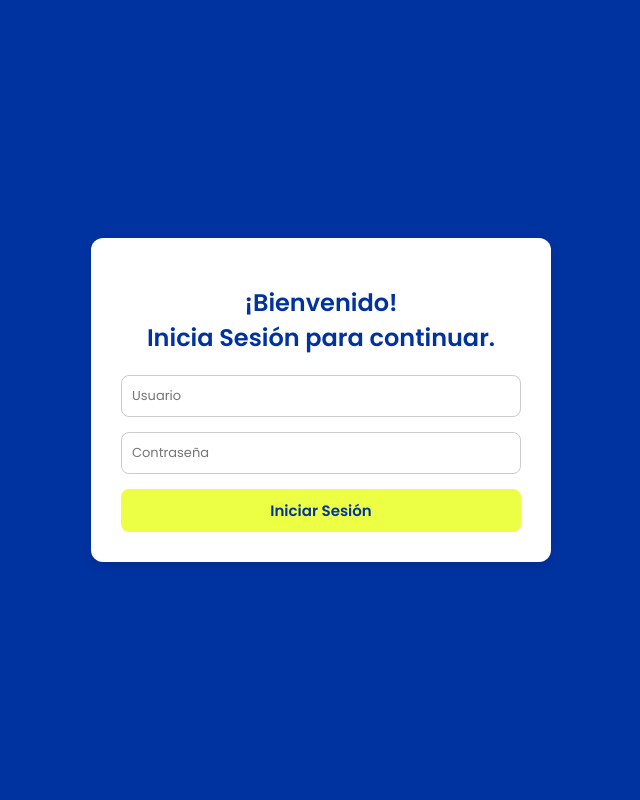
After one commit to RobertoJimenez25/Libreria, a PHP site: page /login2.php in a window 1280 px wide. The commit adds this page. Shown: the whole page, without its empty margins (319-959 px from the left). Run offline with PHP 8.4, Linux system fonts and the light colour scheme; some web fonts are replaced.

Commit message:
add login2

```diff
--- a/ProyectoWeb1/catalogo.php
+++ b/ProyectoWeb1/catalogo.php
@@ -3,7 +3,7 @@ session_start();
 $usuario = $_SESSION['usermane'];
 
 if (!isset($usuario)) {
-    header("location: ./login.php");
+    header("location: ./login2.php");
 } else {
     echo "<!DOCTYPE html>
 <html lang='es'>
--- /dev/null
+++ b/ProyectoWeb1/login2.php
@@ -0,0 +1,22 @@
+<!DOCTYPE html>
+<html lang="es">
+<head>
+    <meta charset="UTF-8">
+    <meta name="viewport" content="width=device-width, initial-scale=1.0">
+    <title>Bienvenido - Login</title>
+    <link href="https://fonts.googleapis.com/css2?family=Poppins:wght@400;600&display=swap" rel="stylesheet">
+    <link rel="stylesheet" href="./styles/stylesIndex.css">
+</head>
+<body>
+    <div class="row">
+        <div class="col">
+            <h1>¡Bienvenido! <br> Inicia Sesión para continuar.</h1>
+            <form method="POST" action="logica/loguear.php">
+                <input type="text" name="usuario" placeholder="Usuario" />
+                <input type="password" name="contraseña" placeholder="Contraseña" />
+                <button type="submit">Iniciar Sesión</button>
+            </form>
+        </div>
+    </div>
+</body>
+</html>
```
